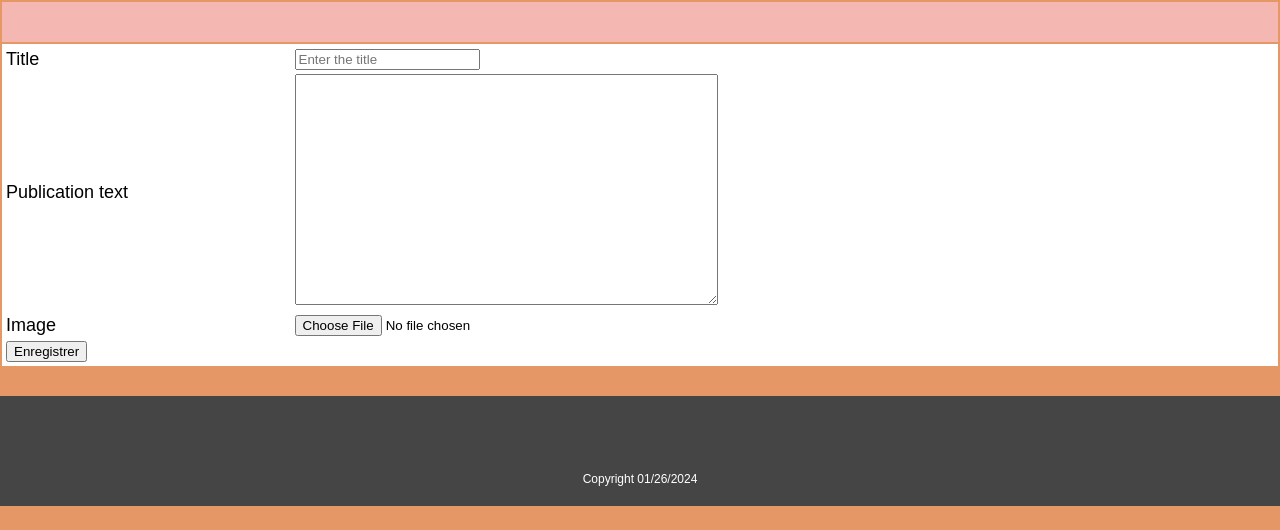
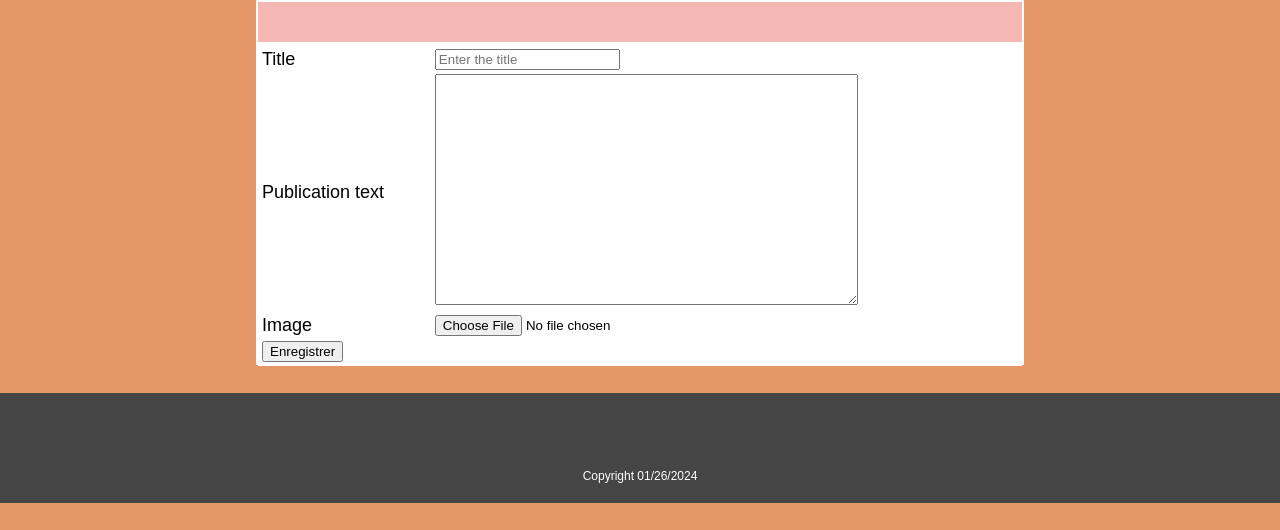
Before and after one commit to craloveh/pastryweb, a PHP site: page /publication.html in a window 1280 px wide. Shown: the part 270-800 px from the top of the page. Run offline with PHP 8.4, Linux system fonts and the light colour scheme.

Commit message:
Update styles.css

```diff
--- a/mystyle/styles.css
+++ b/mystyle/styles.css
@@ -186,6 +186,17 @@ float:right;
 	font-family:Arial, Helvetica, sans-serif;
 	font-size: 12px;
 }
+
+#publications{
+
+	width:60%;
+	height:365px;
+	margin-left:20%;
+	margin-right:20%;
+		background-color:white ;
+	font-family:Arial, Helvetica, sans-serif;
+	font-size: 12px;
+}
 table
 	{
 
```
